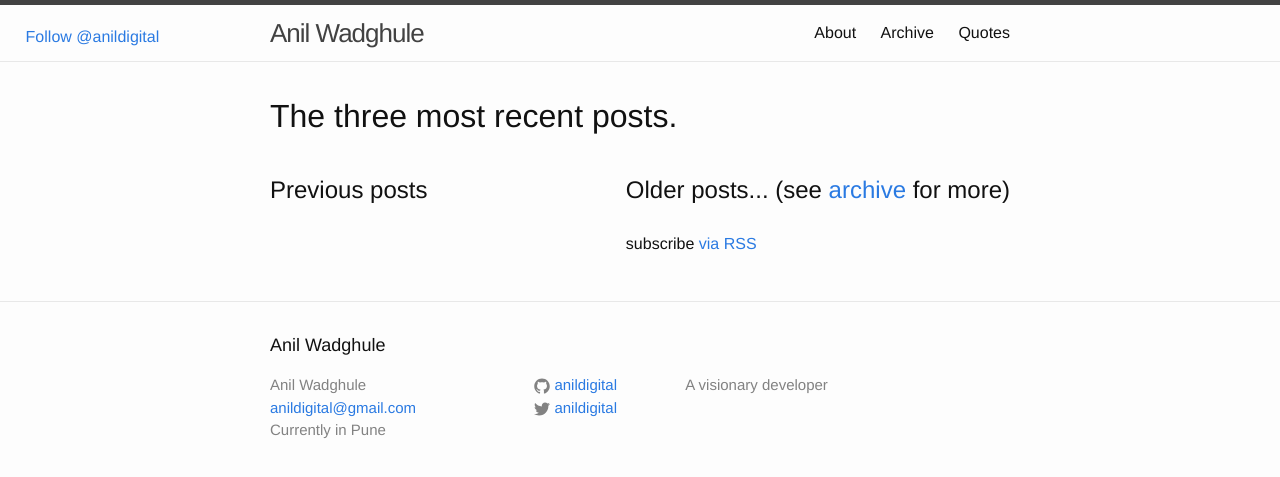
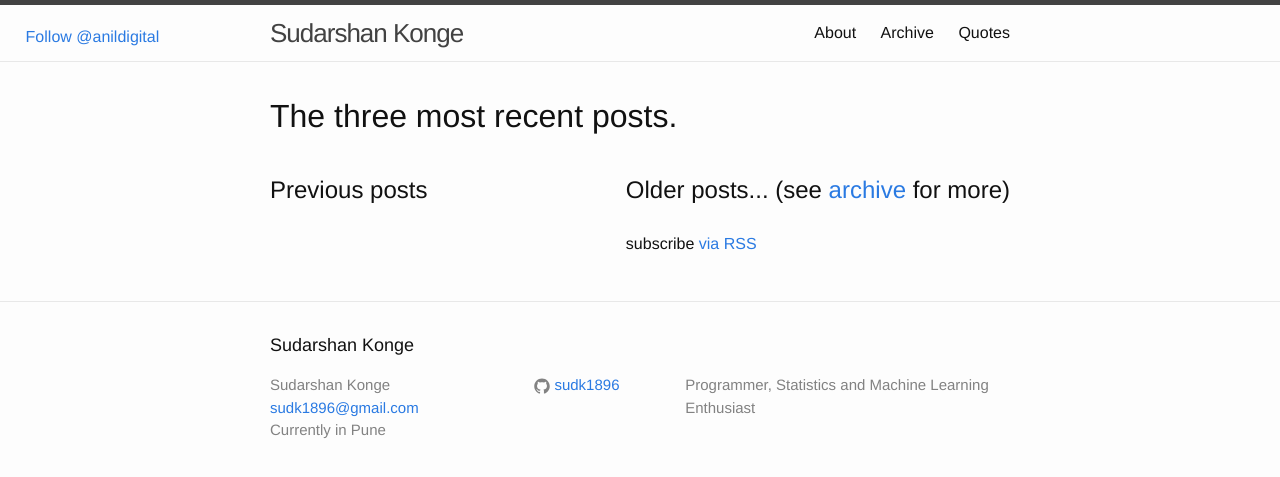
Before and after one commit to sudk1896/sudk1896.github.io, a Jekyll site: the page built from index.html, in a window 1280 px wide. Shown: the top 477 px of the page. Built offline with Jekyll 4.4.1, drawn with Linux system fonts in a browser that asks for light colours; comment, search, counter and statistics services are not loaded.

Commit message:
Changed names to mine.

```diff
--- a/CNAME
+++ b/CNAME
@@ -1 +1 @@
-www.anilwadghule.com
+https://sudk1896.github.io/
--- a/_config.yml
+++ b/_config.yml
@@ -1,12 +1,11 @@
 # Site settings
-title: Anil Wadghule
-email: anildigital@gmail.com
+title: Sudarshan Konge
+email: sudk1896@gmail.com
 description: >
-  A visionary developer
+  Programmer, Statistics and Machine Learning Enthusiast
 baseurl: "" # the subpath of your site, e.g. /blog/
-url: "http://anilwadghule.com" # the base hostname & protocol for your site
-twitter_username: anildigital
-github_username:  anildigital
+url: "https://sudk1896.github.io/" # the base hostname & protocol for your site
+github_username:  sudk1896
 
 # Build settings
 markdown: kramdown
```
